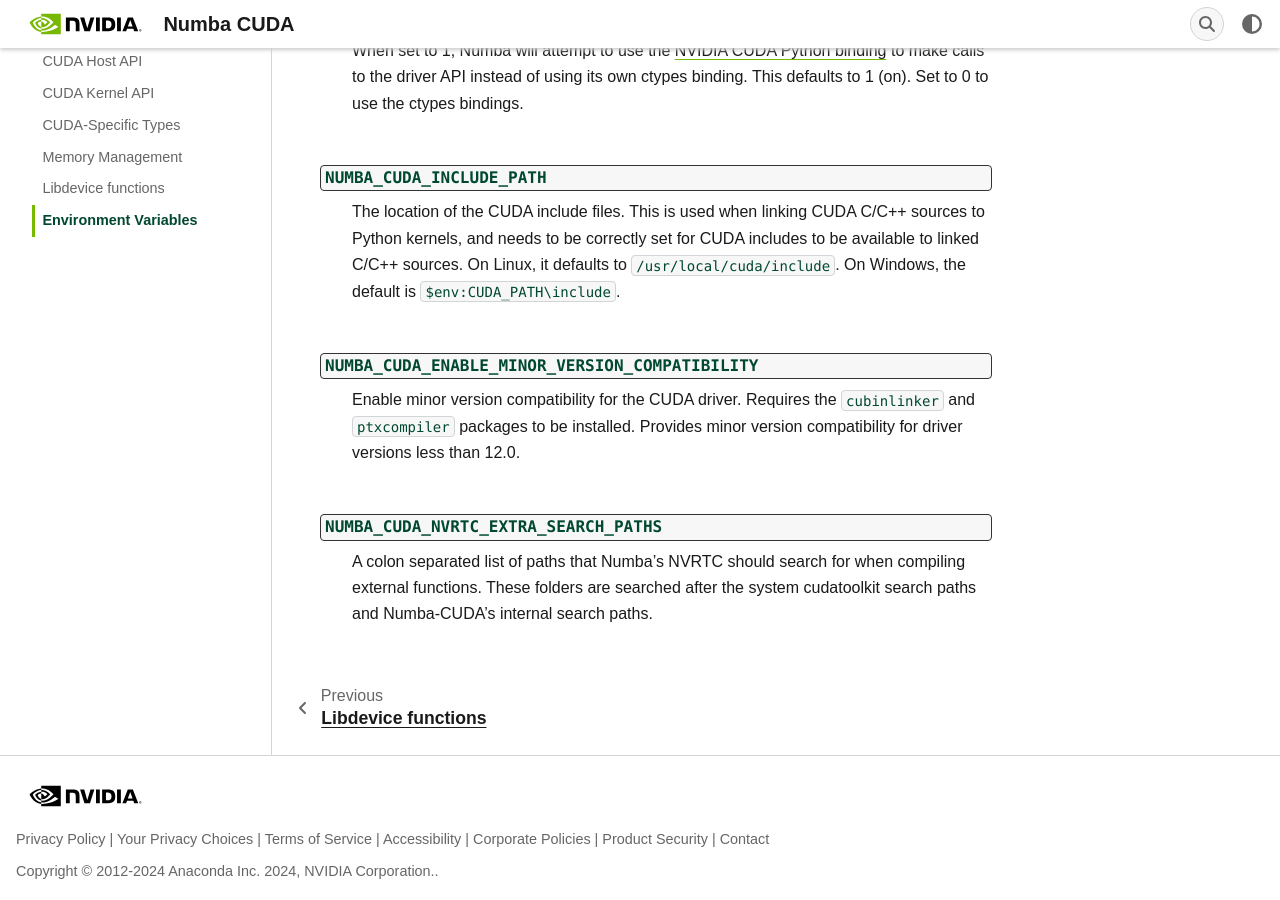
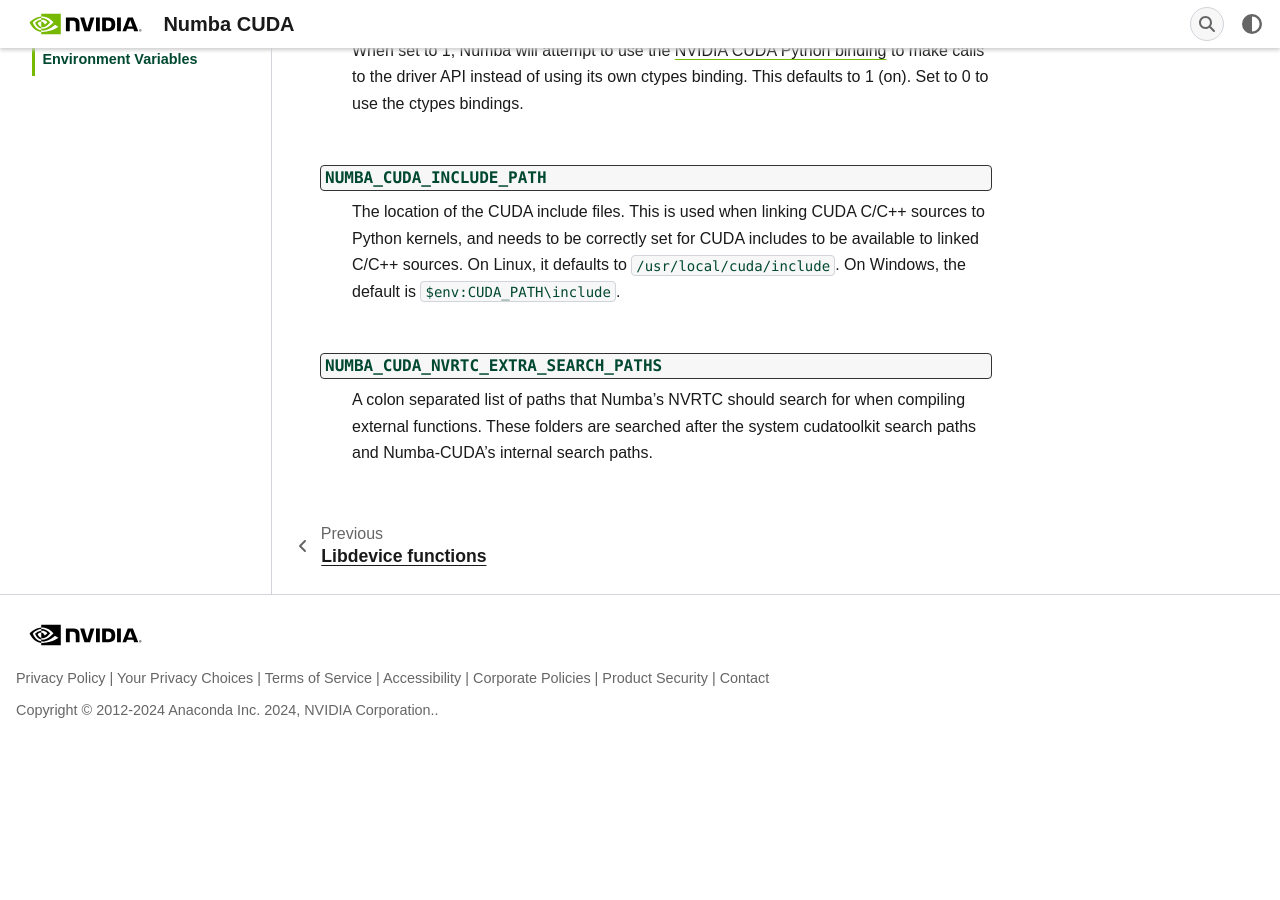
Before and after one commit to NVIDIA/numba-cuda, a Sphinx documentation site: the page built from docs/source/reference/envvars.rst, in a window 1280 px wide and 900 px high, scrolled down 2648 px. Built offline with Sphinx 7.4.7, drawn with Linux system fonts in a browser that asks for light colours; some web fonts are replaced; after the commit the page ends 3387 px from its top, so only the background shows below that.

Commit message:
Remove MVC env var from docs

```diff
--- a/docs/source/reference/envvars.rst
+++ b/docs/source/reference/envvars.rst
@@ -119,13 +119,6 @@
    ``/usr/local/cuda/include``. On Windows, the default is
    ``$env:CUDA_PATH\include``.
 
-.. envvar:: NUMBA_CUDA_ENABLE_MINOR_VERSION_COMPATIBILITY
-
-      Enable minor version compatibility for the CUDA driver. Requires the
-      ``cubinlinker`` and ``ptxcompiler`` packages to be installed. Provides minor
-      version compatibility for driver versions less than 12.0.
-
-
 .. envvar:: NUMBA_CUDA_NVRTC_EXTRA_SEARCH_PATHS
 
    A colon separated list of paths that Numba's NVRTC should search for when compiling
```
